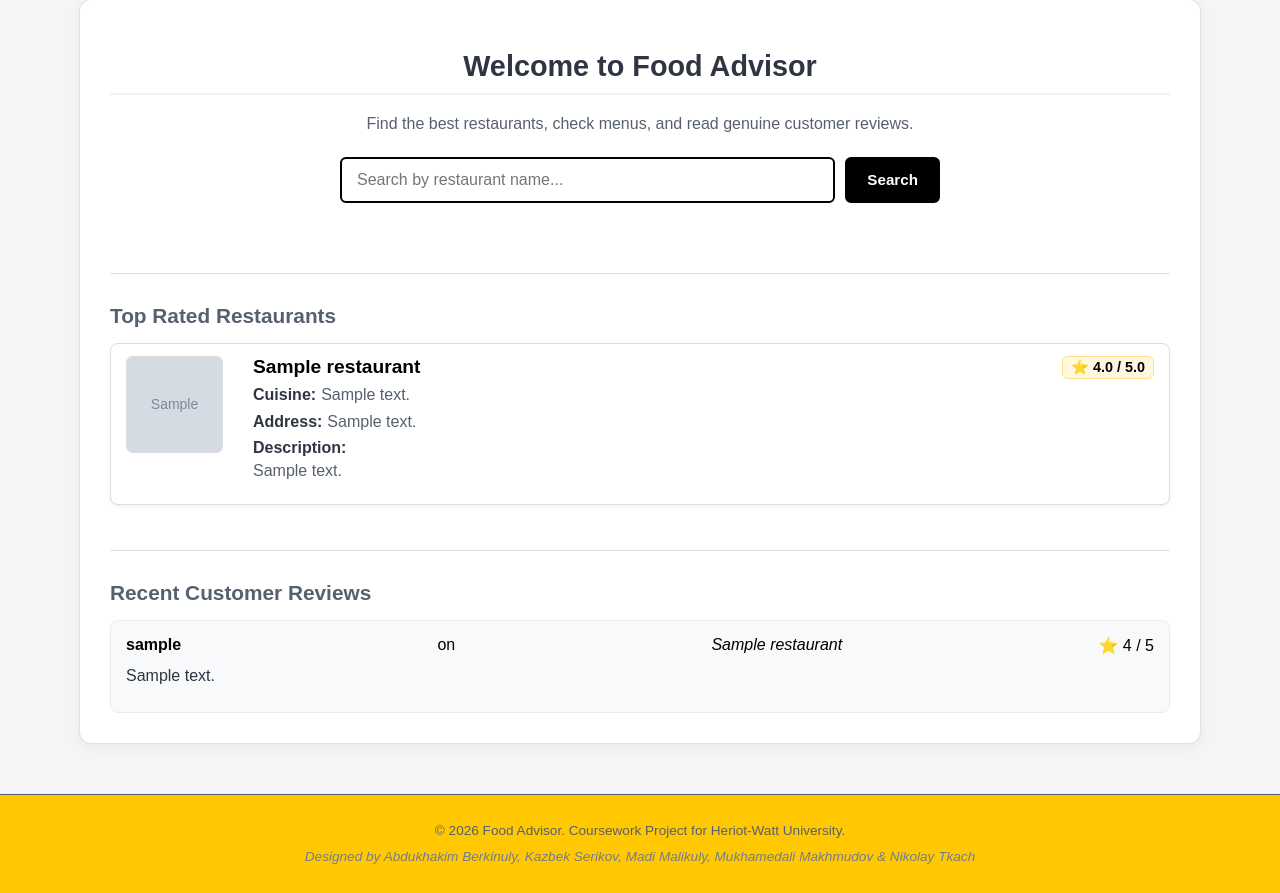
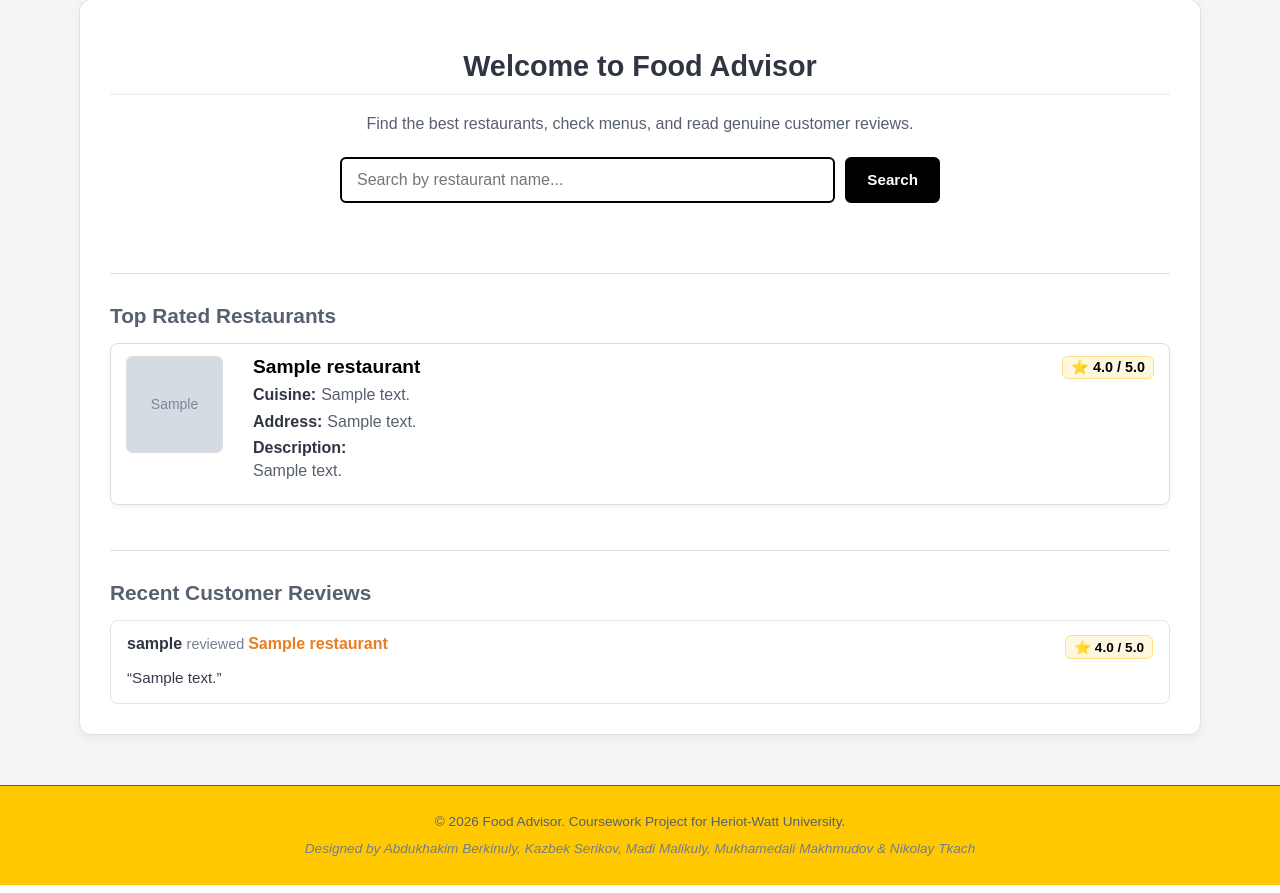
Before and after one commit to Mukhamedali-Prof/Food-Advisor, a Node server app: page / in a window 1280 px wide. Shown: the part 94-987 px from the top of the page. Run offline with Node 20, Linux system fonts and the light colour scheme; tables that the repository leaves empty or names only in its code hold one stand-in row (values such as "Sample post"); grey boxes marked "Sample" are stand-in pictures.

Commit message:
Склейка

```diff
--- a/public/style.css
+++ b/public/style.css
@@ -1357,3 +1357,13 @@ body.dark-theme .restaurant-description-section {
     border: 1px solid #ddd;
     border-radius: 8px;
 }
+
+select.form-control {
+    width: 100%;
+    padding: 10px 12px;
+    border: 1px solid #dcdde1;
+    border-radius: 6px;
+    font-size: 1rem;
+    background-color: #fff;
+    cursor: pointer;
+}
--- a/server.js
+++ b/server.js
@@ -603,6 +603,14 @@ app.get('/owner-dashboard', async (req, res) => {
         res.status(500).send('Server error on owner dashboard');
     }
 });
+
+const ALLOWED_CUISINES = [
+    'Italian', 'Japanese', 'Chinese', 'Mexican', 'American',
+    'French', 'Indian', 'Thai', 'Korean', 'Turkish',
+    'Georgian', 'Mediterranean', 'Spanish', 'Greek', 'Vietnamese',
+    'Middle Eastern', 'Brazilian', 'Seafood', 'Steakhouse', 'Fast Food'
+];
+
 app.post('/owner/restaurants/add', handleRestaurantImageUpload, async (req, res) => {
     try {
         const userEmail = req.cookies.user_email;
@@ -628,6 +636,16 @@ app.post('/owner/restaurants/add', handleRestaurantImageUpload, async (req, res)
                 400
             );
         }
+
+        if (!ALLOWED_CUISINES.includes(restaurant.cuisine)) {
+            return sendRestaurantError(
+                res,
+                'Invalid cuisine selected',
+                new Error('Please choose a valid cuisine from the list.'),
+                400
+            );
+        }
+
         if (restaurant.name.length > 150 || restaurant.cuisine.length > 100 || restaurant.address.length > 255) {
             return sendRestaurantError(
                 res,
@@ -636,6 +654,7 @@ app.post('/owner/restaurants/add', handleRestaurantImageUpload, async (req, res)
                 400
             );
         }
+
         if (restaurant.description.length > 2000) {
             return sendRestaurantError(
                 res,
@@ -645,9 +664,7 @@ app.post('/owner/restaurants/add', handleRestaurantImageUpload, async (req, res)
             );
         }
 
-        const imagePath = req.file
-            ? '/uploads/' + req.file.filename
-            : (typeof image === 'string' && image.trim() ? image.trim() : '/images/No%20image.png');
+        const imagePath = req.file ? '/uploads/' + req.file.filename : (typeof image === 'string' && image.trim() ? image.trim() : '/images/No%20image.png');
 
         await db.query(
             'INSERT INTO restaurants (name, cuisine, address, description, image, owner_id, rating) VALUES (?, ?, ?, ?, ?, ?, 0)',
--- a/views/index.ejs
+++ b/views/index.ejs
@@ -84,25 +84,52 @@
             <div class="section-block">
                 <h3>Recent Customer Reviews</h3>
                 <% if (recentReviews && recentReviews.length> 0) { %>
-                    <div class="reviews-list">
+                    <div class="reviews-list" style="display: flex; flex-direction: column; gap: 12px;">
                         <% recentReviews.forEach(rev=> { %>
-                            <div class="review-card">
-                                <div class="review-meta">
-                                    <strong>
-                                        <%= rev.username %>
-                                    </strong> on <em>
-                                        <%= rev.restaurant_name %>
-                                    </em>
-                                    <span class="review-rating">⭐ <%= rev.rating %> / 5</span>
+                            <div class="review-card"
+                                style="padding: 14px 16px; border: 1px solid #e1e4e8; border-radius: 8px; background: #fff;">
+                                <div class="review-meta"
+                                    style="display: flex; justify-content: space-between; align-items: flex-start; gap: 10px; margin-bottom: 8px;">
+                                    <div>
+                                        <strong style="color: #2f3640;">
+                                            <%= rev.username %>
+                                        </strong>
+                                        <span style="color: #718093; font-size: 0.9rem;"> reviewed </span>
+                                        <% if (rev.restaurant_id) { %>
+                                            <a href="/restaurant/<%= rev.restaurant_id %>"
+                                                style="font-weight: 600; color: #e67e22; text-decoration: none;">
+                                                <%= rev.restaurant_name %>
+                                            </a>
+                                            <% } else { %>
+                                                <strong style="color: #2f3640;">
+                                                    <%= rev.restaurant_name %>
+                                                </strong>
+                                                <% } %>
+
+                                                    <% if (rev.created_at) { %>
+                                                        <div
+                                                            style="font-size: 0.8rem; color: #8c98a4; margin-top: 2px;">
+                                                            <%= new Date(rev.created_at).toLocaleDateString('en-US', {
+                                                                month: 'short' , day: 'numeric' , year: 'numeric' }) %>
+                                                        </div>
+                                                        <% } %>
+                                    </div>
+
+                                    <span class="review-rating"
+                                        style="white-space: nowrap; font-size: 0.85rem; font-weight: bold; background: #fff8e1; padding: 3px 8px; border-radius: 6px; border: 1px solid #ffe082;">
+                                        ⭐ <%= Number(rev.rating).toFixed(1) %> / 5.0
+                                    </span>
                                 </div>
-                                <p class="review-comment">
-                                    <%= rev.comment %>
+
+                                <p class="review-comment"
+                                    style="margin: 0; color: #353b48; line-height: 1.45; font-size: 0.95rem;">
+                                    “<%= rev.comment %>”
                                 </p>
                             </div>
                             <% }) %>
                     </div>
                     <% } else { %>
-                        <p>No reviews yet.</p>
+                        <p style="color: #718093;">No reviews yet. Be the first to share your experience!</p>
                         <% } %>
             </div>
 
```
Also changed, not shown: views/owner-profile.ejs (+25 -1 lines), 4 other files.
